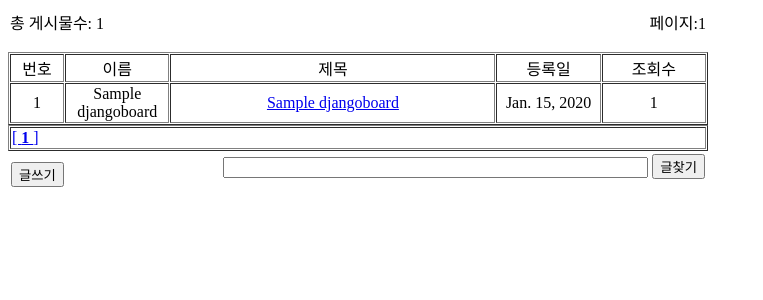
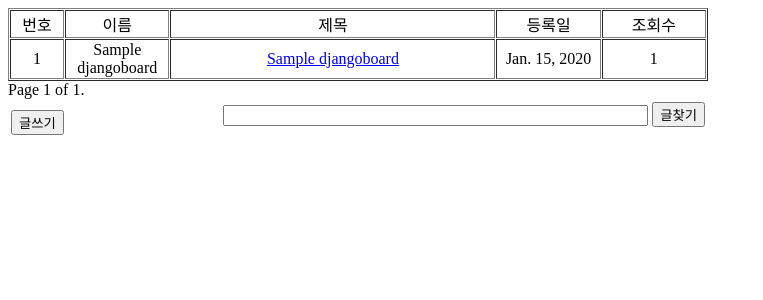
Before and after one commit to touch8move/simpleboard, a Django app: page / in a window 1280 px wide. Shown: the top 300 px of the page, without its empty margins (0-763 px from the left). Run offline with Django 3.2, Linux system fonts and the light colour scheme; tables that the repository leaves empty hold one stand-in row (values such as "Sample post").

Commit message:
홈 화면페이징처리

```diff
--- a/board/templates/listSpecificPage.html
+++ b/board/templates/listSpecificPage.html
@@ -1,14 +1,14 @@
-{% comment %}
+<!--{% comment %}
 totalCnt: <strong>{{ totalCnt }}</strong> current_page: <strong>{{ current_page }}</strong> boardList: <strong>{{ boardList|length }}</strong>
-{% endcomment %}
+{% endcomment %}-->
 
-<table cellspacing=1 width=700 border=0>
+<!--<table cellspacing=1 width=700 border=0>
     <tr>
-        <td>총 게시물수: {{ totalCnt }}</td>
-        <td><p align=right> 페이지:{{ current_page }}
+        <td>총 게시물수: {{ boards.count }}</td>
+        <td><p align=right> 페이지:{{ boards.current }}
         </td>
     </tr>
-</table>
+</table>-->
 
 <table cellspacing=1 width=700 border=1>
     <tr>
@@ -24,9 +24,9 @@ totalCnt: <strong>{{ totalCnt }}</strong> current_page: <strong>{{ current_page
         </td>
     </tr>
 
-    {% if boardList %}
+    {% if boards %}
         <ul>
-            {% for boardRow in boardList %}
+            {% for boardRow in boards %}
             <tr>
             <td width=50><p align=center>{{ boardRow.id }}</p></td>
             <td width=100><p align=center>{{ boardRow.name }}</p></td>
@@ -46,26 +46,21 @@ totalCnt: <strong>{{ totalCnt }}</strong> current_page: <strong>{{ current_page
 </table>
 
 
-<table cellspacing=1 width=700 border=1 >
-    <tr>
-        <td>
-        {% for page in totalPageList %}
-            <a href="/listSpecificPageWork?current_page={{page}}" >
-            [
-            {% ifequal page current_page %}
-                <b>
-            {% endifequal %}
-            {{page}}
+<div class="pagination">
+    <span class="step-links">
+        {% if boards.has_previous %}
+            <a href="?page={{ boards.previous_page_number }}">previous</a>
+        {% endif %}
 
-            {% ifequal page current_page  %}
-                </b>
-            {% endifequal %}
-            ]
-        {% endfor %}
-        </td>
-    </tr>
-</table>
+        <span class="current">
+            Page {{ boards.number }} of {{ boards.paginator.num_pages }}.
+        </span>
 
+        {% if boards.has_next %}
+            <a href="?page={{ boards.next_page_number }}">next</a>
+        {% endif %}
+    </span>
+</div>
 
 
 <table width=700>
--- a/board/views.py
+++ b/board/views.py
@@ -3,12 +3,14 @@
 #from django.template.loader import get_template
 #from django.template import Template, Context
 #from django.http import Http404, HttpResponse
-from django.shortcuts import render_to_response
+from django.shortcuts import render_to_response, render
 from django.utils import timezone
 from board.models import DjangoBoard
 from django.views.decorators.csrf import csrf_exempt
 from django.http import HttpResponseRedirect
 from board.pagingHelper import pagingHelper
+
+from django.core.paginator import Paginator, EmptyPage, PageNotAnInteger
 #from django.core.urlresolvers import reverse
 
 # 한글!!
@@ -21,17 +23,32 @@ def home(request):
     #url = '/listSpecificPageWork?current_page=1'
     #return HttpResponseRedirect(url)
 
-    boardList = DjangoBoard.objects.order_by('-id')[0:2]
-    current_page =1
-    totalCnt = DjangoBoard.objects.all().count()
+    # boardList = DjangoBoard.objects.order_by('-id')[0:2]
+    boardList = DjangoBoard.objects.all()
+    # current_page =1
+    # totalCnt = DjangoBoard.objects.all().count()
 
-    pagingHelperIns = pagingHelper();
-    totalPageList = pagingHelperIns.getTotalPageList( totalCnt, rowsPerPage)
-    print ('totalPageList', totalPageList)
+    # pagingHelperIns = pagingHelper();
+    # totalPageList = pagingHelperIns.getTotalPageList( totalCnt, rowsPerPage)
+    # print ('totalPageList', totalPageList)
+
+    paginator = Paginator(boardList, 2) # Show 25 contacts per page
+
+    page = request.GET.get('page')
+    try:
+        boards = paginator.page(page)
+    except PageNotAnInteger:
+        # If page is not an integer, deliver first page.
+        boards = paginator.page(1)
+    except EmptyPage:
+        # If page is out of range (e.g. 9999), deliver last page of results.
+        boards = paginator.page(paginator.num_pages)
+
+    return render(request, 'listSpecificPage.html', {'boards': boards})
 
 
-    return render_to_response('listSpecificPage.html', {'boardList': boardList, 'totalCnt': totalCnt,
-                                                        'current_page':current_page ,'totalPageList':totalPageList} )
+    # return render_to_response('listSpecificPage.html', {'boardList': boardList, 'totalCnt': totalCnt,
+                                                        # 'current_page':current_page ,'totalPageList':totalPageList} )
 
 #===========================================================================================
 def show_write_form(request):
@@ -80,7 +97,7 @@ def listSpecificPageWork(request):
     # 페이지를 가지고 범위 데이터를 조회한다 => raw SQL 사용함
     boardList = DjangoBoard.objects.raw('SELECT Z.* FROM(SELECT X.*, ceil( rownum / %s ) as page FROM ( SELECT ID,SUBJECT,NAME, CREATED_DATE, MAIL,MEMO,HITS \
                                         FROM BOARD_DJANGOBOARD  ORDER BY ID DESC ) X ) Z WHERE page = %s', [rowsPerPage, current_page])
-
+    # boardList = DjangoBoard.objects.
     print  ('boardList=',boardList, 'count()=', totalCnt)
 
     # 전체 페이지를 구해서 전달...
```
